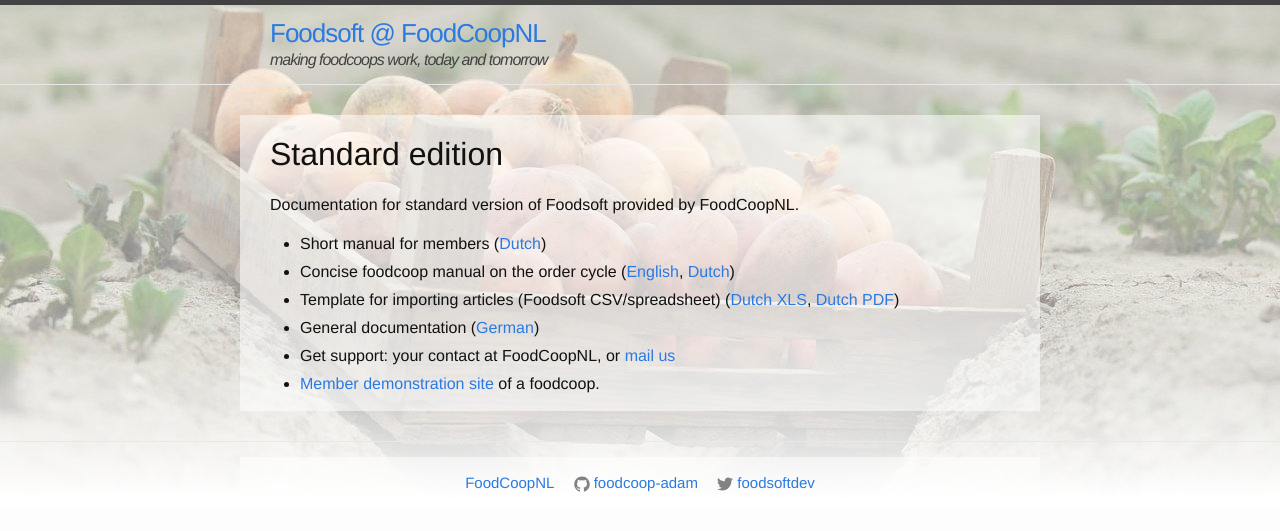
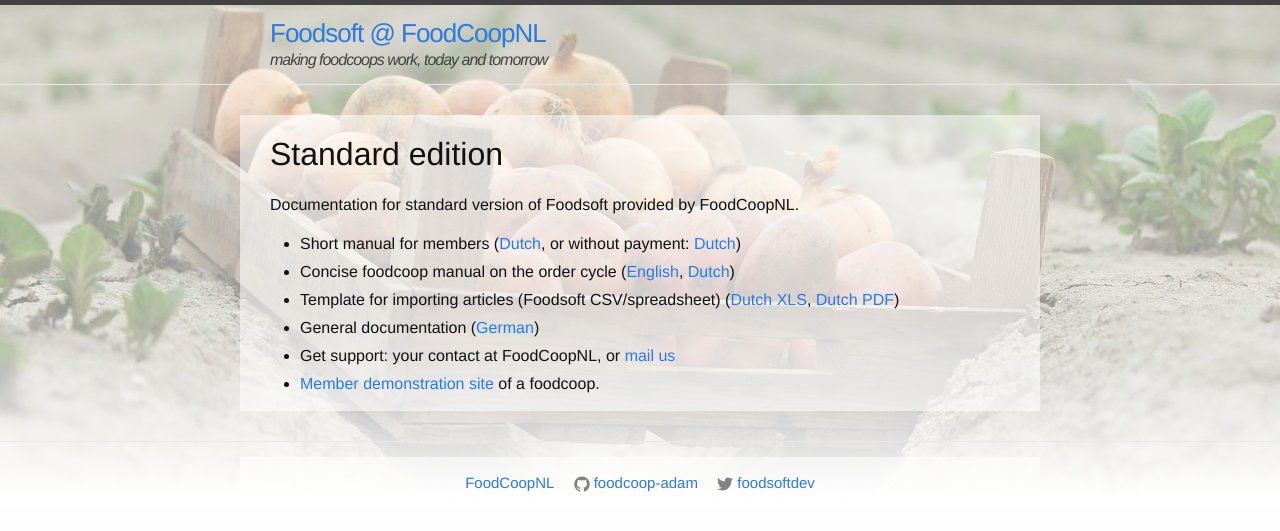
Before and after one commit to foodcoop-adam/foodcoop-adam.github.io, a Jekyll site: the page built from foodcoop-standard.md, in a window 1280 px wide. Shown: the top 531 px of the page. Built offline with Jekyll 4.4.1, drawn with Linux system fonts in a browser that asks for light colours.

Commit message:
add member manual without payment

```diff
--- a/foodcoop-standard.md
+++ b/foodcoop-standard.md
@@ -7,7 +7,8 @@
 Documentation for standard version of Foodsoft provided by FoodCoopNL.
 
 * Short manual for members
-  ([Dutch](documents/foodsoft-manual-members.nl.pdf))
+  ([Dutch](documents/foodsoft-manual-members.nl.pdf), or
+   without payment: [Dutch](documents/foodsoft-manual-members-without-payment.nl.pdf))
 
 * Concise foodcoop manual on the order cycle
   ([English](documents/foodsoft-manual-foodcoop-fcnl.en.pdf),
```
Also changed, not shown: documents/foodsoft-manual-members-without-payment.nl.svg (added), 1 other file.
